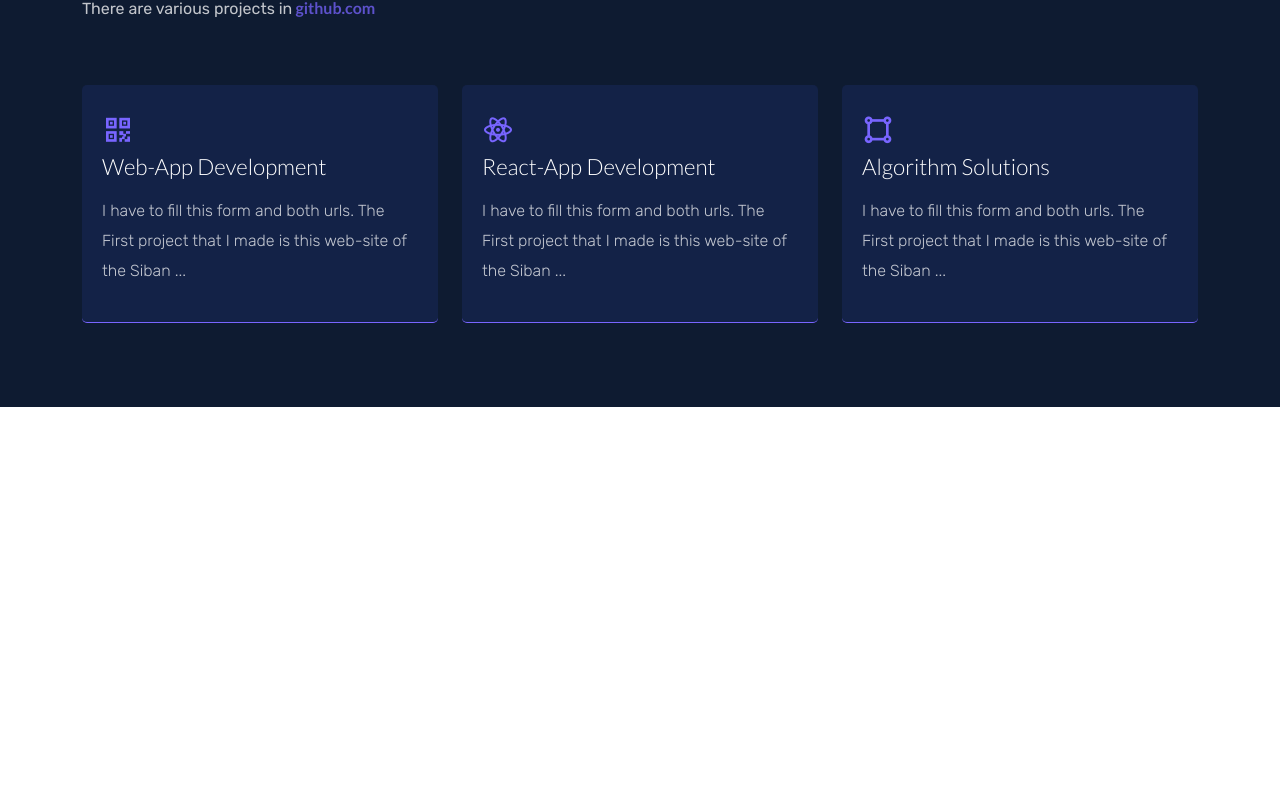
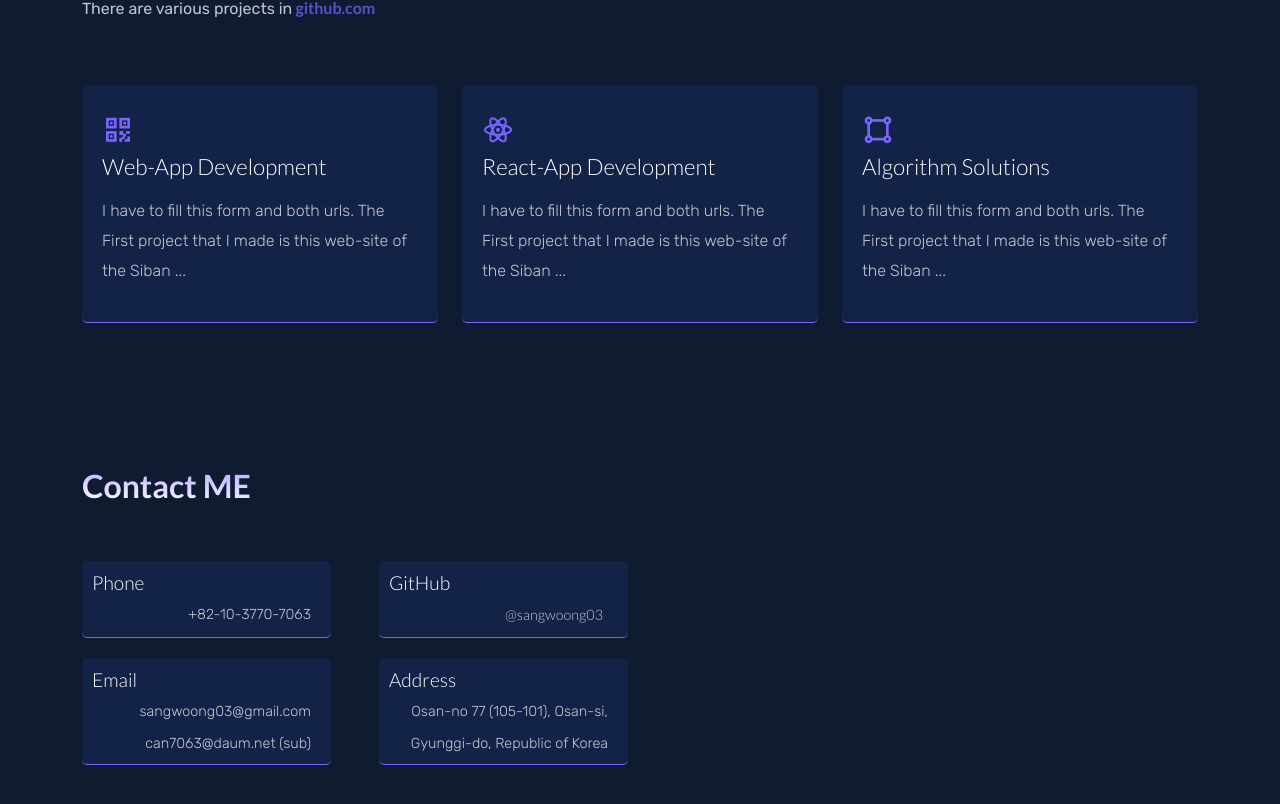
Before and after one commit to sangwoong03/portfolio-app, a React (Create React App) app: page / in a window 1280 px wide. Shown: the part 1774-2578 px from the top of the page. Before the commit the page ends 2181 px from the top, so only its background shows below. Built offline with nearby package versions, Linux system fonts and the light colour scheme.

Commit message:
portfolio_layout

```diff
--- a/src/Layout/Layout.js
+++ b/src/Layout/Layout.js
@@ -1,11 +1,12 @@
 import React, { Fragment } from "react";
-import About from "../components/About";
 // 컴포넌트 컴파일 시 불필요한 element(div) 확산 방지
 
 import Header from "../components/Header";
 import MainSection from "../components/MainSection";
+import SideNav from "../components/SideNav/SideNav";
+import About from "../components/About";
 import Projects from "../components/Project/Project";
-import SideNav from "../components/SideNav/SideNav";
+import Contact from "../components/Contact/Contact";
 
 function Layout() {
 	return (
@@ -15,6 +16,7 @@ function Layout() {
 			<MainSection />
 			<About />
 			<Projects />
+			<Contact />
 		</Fragment>
 	);
 }
```
